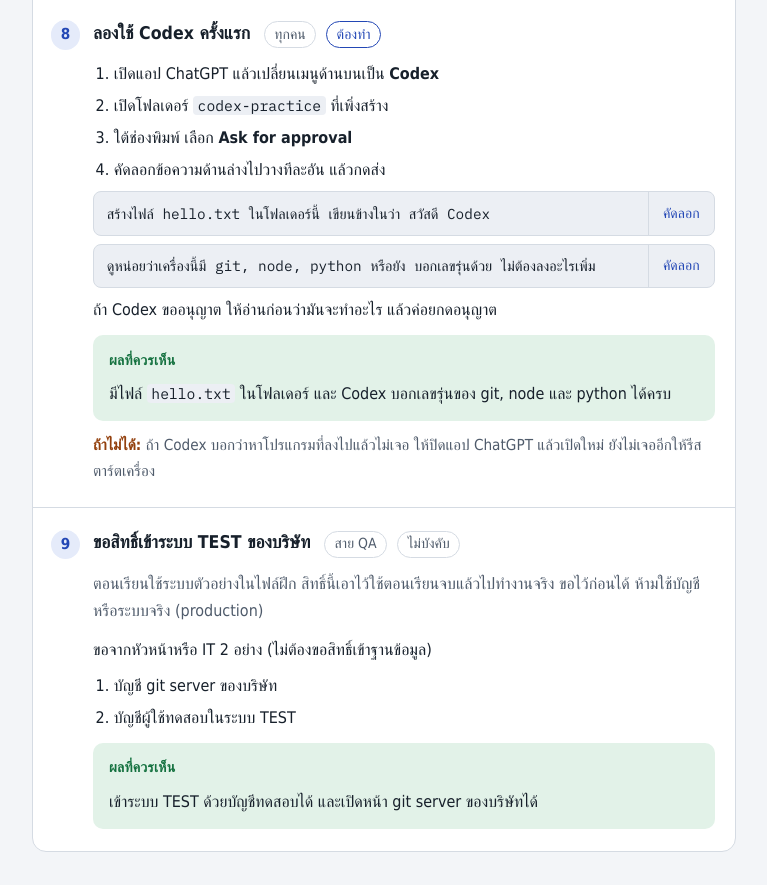
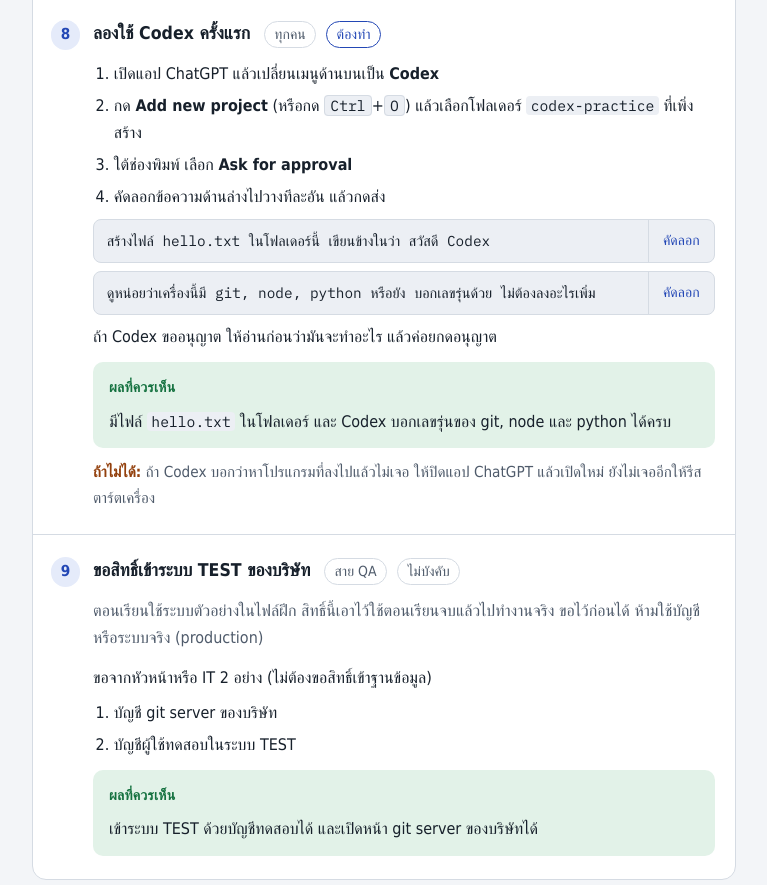
Before and after one commit to k12club/pylon-ai-foundation, a plain HTML site: page install-checklist.html in a window 1280 px wide. Shown: the part 2942-3827 px from the top of the page, without its empty margins (256-1023 px from the left). Drawn offline with Linux system fonts and the light colour scheme; a web font is replaced by a local one.

Commit message:
docs: บอกวิธีเปิดโฟลเดอร์ใน Codex ใน checklist ติดตั้ง

```diff
--- a/install-checklist.html
+++ b/install-checklist.html
@@ -292,7 +292,7 @@ footer ul { margin: 0; padding-left: 1.2rem; }
         <div class="how">
           <ol>
             <li>เปิดแอป ChatGPT แล้วเปลี่ยนเมนูด้านบนเป็น <b>Codex</b></li>
-            <li>เปิดโฟลเดอร์ <code>codex-practice</code> ที่เพิ่งสร้าง</li>
+            <li>กด <b>Add new project</b> (หรือกด <kbd>Ctrl</kbd>+<kbd>O</kbd>) แล้วเลือกโฟลเดอร์ <code>codex-practice</code> ที่เพิ่งสร้าง</li>
             <li>ใต้ช่องพิมพ์ เลือก <b>Ask for approval</b></li>
             <li>คัดลอกข้อความด้านล่างไปวางทีละอัน แล้วกดส่ง</li>
           </ol>
```
Also changed, not shown: install-checklist.local.html (+1 -1 lines).
